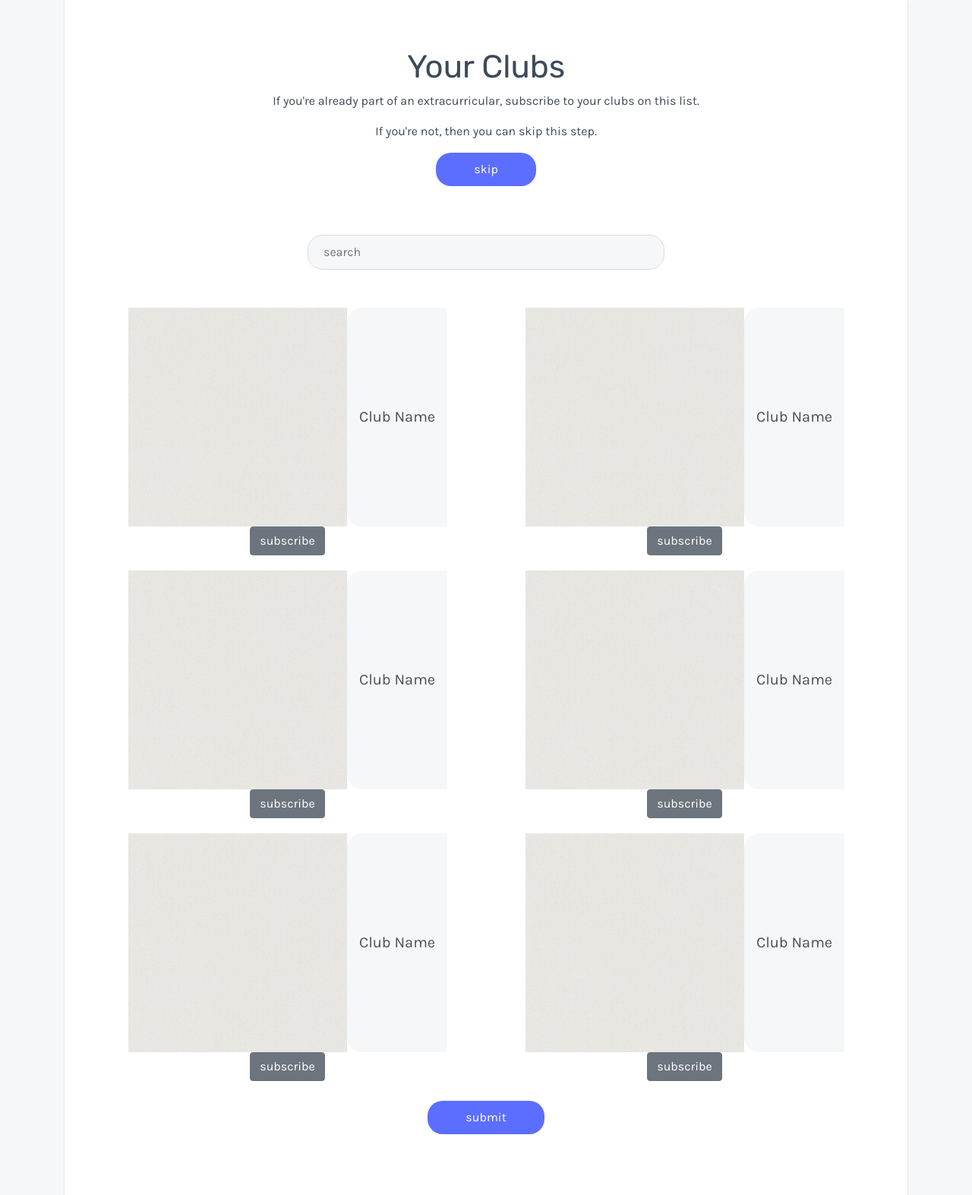
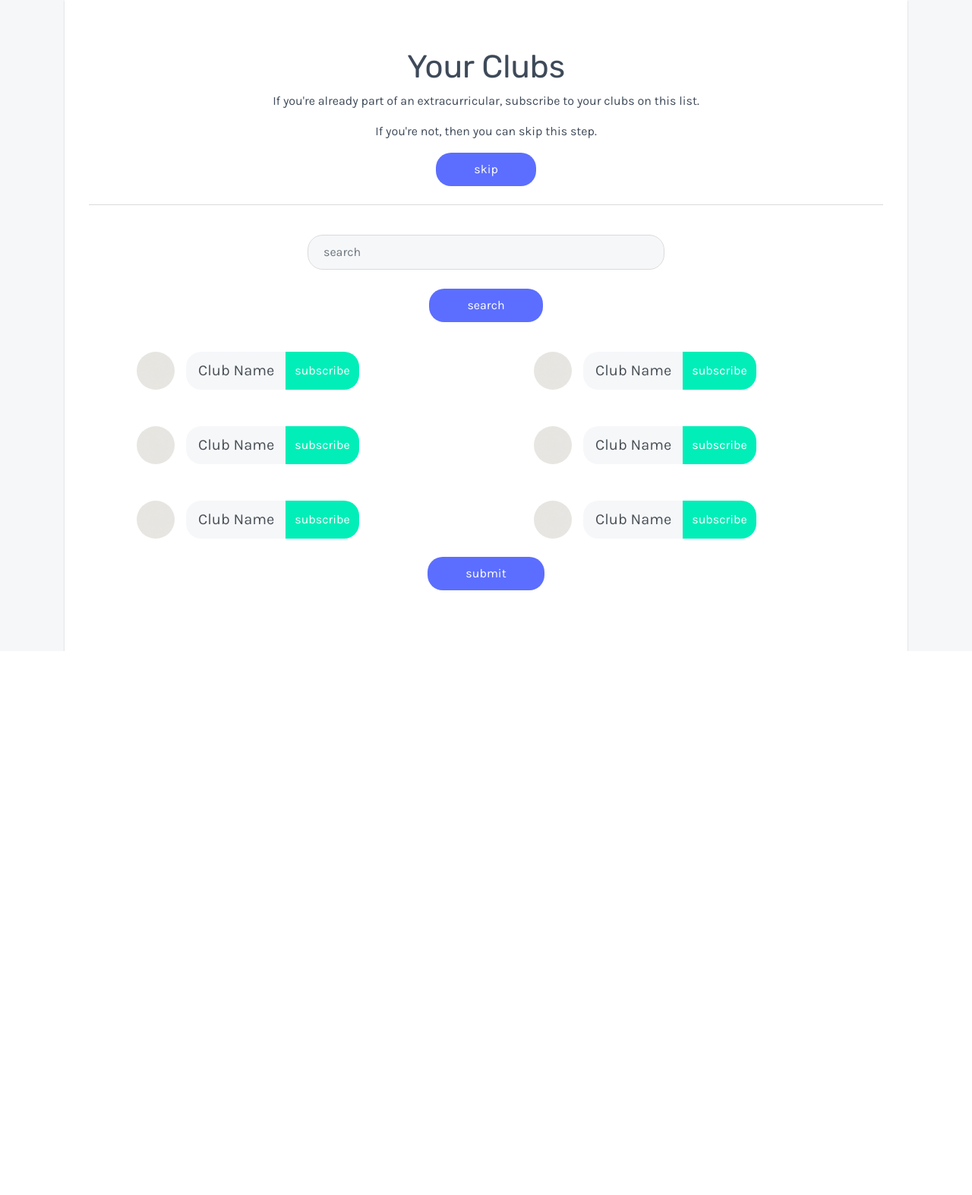
Before and after one commit to TetrisFan/wwthackcodingcolts, a PHP site: page /your-clubs.html in a window 1280 px wide. Shown: the part 82-1655 px from the top of the page at 76% size. After the commit the page ends 939 px from the top, so only its background shows below. Run offline with PHP 8.4, Linux system fonts and the light colour scheme; some libraries are stand-ins or nearby versions.

Commit message:
Revert "Merge branch 'master' of https://github.com/TetrisFan/wwthackcodingcolts"
This reverts commit adc0001269eb66556d724824fd62174014c573cf, reversing
changes made to 7d8e21ebd8699745dcecb15307f5446d07513379.

```diff
--- a/front-end/club-directory.html
+++ b/front-end/club-directory.html
@@ -2,7 +2,7 @@
   <head>
     <meta charset="utf-8">
     <meta name="viewport" content="width=device-width, initial-scale=1, shrink-to-fit=no">
-    <title>Club Directory</title>
+    <title>Sign In</title>
 
     <!-- Bootstrap core CSS -->
     <link rel="stylesheet" href="https://maxcdn.bootstrapcdn.com/bootstrap/4.0.0/css/bootstrap.min.css" integrity="sha384-Gn5384xqQ1aoWXA+058RXPxPg6fy4IWvTNh0E263XmFcJlSAwiGgFAW/dAiS6JXm" crossorigin="anonymous">
--- a/front-end/club-profile.html
+++ b/front-end/club-profile.html
@@ -2,7 +2,7 @@
   <head>
     <meta charset="utf-8">
     <meta name="viewport" content="width=device-width, initial-scale=1, shrink-to-fit=no">
-    <title>Club Profile</title>
+    <title>Sign In</title>
 
     <!-- Bootstrap core CSS -->
     <link rel="stylesheet" href="https://maxcdn.bootstrapcdn.com/bootstrap/4.0.0/css/bootstrap.min.css" integrity="sha384-Gn5384xqQ1aoWXA+058RXPxPg6fy4IWvTNh0E263XmFcJlSAwiGgFAW/dAiS6JXm" crossorigin="anonymous">
--- a/front-end/sign-in.html
+++ b/front-end/sign-in.html
@@ -39,16 +39,14 @@
           <form class="form-signin">
             <input type="text" class="form-control" placeholder="Student ID">
             <input type="password" class="form-control" id="exampleInputPassword1" placeholder="Password">
-          <!--  <button type="submit" class="btn btn-primary">Sign In</button> -->
-            <a href="club-directory.html" class="btn btn-primary btn-text">Sign in</a>
+            <button type="submit" class="btn btn-primary green-button">Sign In</button>
           </form>
         </div>
         <div id="teacher" style="display: none">
           <form class="form-signin">
             <input type="text" class="form-control" placeholder="Email">
             <input type="password" class="form-control" id="exampleInputPassword1" placeholder="Password">
-          <!--  <button type="submit" class="btn btn-primary">Sign in</button> -->
-            <a class="btn btn-primary btn-text" href="club-directory.html">Sign In</a>
+            <button type="submit" class="btn btn-primary">Sign In</button>
           </form>
         </div>
       </div>
--- a/front-end/sign-up.html
+++ b/front-end/sign-up.html
@@ -41,8 +41,7 @@
             <input type="text" class="form-control" placeholder="Last Name">
             <input type="text" class="form-control" placeholder="Student ID">
             <input type="password" class="form-control" id="exampleInputPassword1" placeholder="Password">
-            <!-- <button type="submit" class="btn btn-primary">Sign Up</button> -->
-            <a class="btn btn-primary btn-text" role="button" href="your-clubs.html">Sign Up</a>
+            <button type="submit" class="btn btn-primary green-button">Sign Up</button>
           </form>
         </div>
         <div id="teacher" style="display: none">
@@ -51,8 +50,7 @@
             <input type="text" class="form-control" placeholder="Last Name">
             <input type="text" class="form-control" placeholder="Email">
             <input type="password" class="form-control" id="exampleInputPassword1" placeholder="Password">
-            <!-- <button type="submit" class="btn btn-primary">Sign Up</button> -->
-            <a class="btn btn-primary btn-text" role="button" href="your-clubs.html">Sign Up</a>
+            <button type="submit" class="btn btn-primary">Sign Up</button>
           </form>
         </div>
       </div>
--- a/front-end/styles.css
+++ b/front-end/styles.css
@@ -33,21 +33,6 @@ hr {
   border: 0;
   clear: both;
   display: block;
-<<<<<<< HEAD
-=======
-  width: 100%;
-  background-color: #DADADA;
-  height: 1px;
-  margin-bottom: 3px;
-}
-
-.nav-link, .nav-link:hover {
-  color: #3E4A59;
-}
-
-.mission-container {
-  min-height: 85vh;
->>>>>>> e6531b3ed0e8caa1fe98bde4b10e3df307a4fb9e
   width: 100%;
   background-color: #DADADA;
   height: 1px;
@@ -68,68 +53,6 @@ hr {
 }
 
 
-<<<<<<< HEAD
-=======
-.nav-pills .nav-link.active,.nav-pills .show>.nav-link {
-  color: #3E4A59;
-  background-color: #fff;
-  border-bottom: 3px solid #01EEB8;
-}
-
-.content-container {
-  width: 80%;
-}
-
-.profile-pic {
-  width: 80px;
-  height: auto;
-  border-radius: 100%;
-}
-
-.form-signin {
-  width: 100%;
-  max-width: 500px;
-  padding: 15px;
-  margin: 0 auto;
-}
-
-.form-signin input {
-  margin-bottom: 25px;
-  padding: 10px 20px;
-  border: 1px solid #DADADA;
-  border-radius: 20px;
-  background-color: #F6F7F9;
-}
-
-.form-inline {
-  width: 100%;
-  max-width: 400px;
-}
-
-.form-inline input {
-  padding: 5px 20px;
-  border: 1px solid #DADADA;
-  border-radius: 20px;
-  background-color: #F6F7F9;
-}
-
-.subscribe-box {
-  max-width: 300px;
-  width: 100%;
-}
-
-.input-group {
-  margin-bottom: 10px;
-  margin-top: 10px;
-}
-
-#basic-addon1 {
-  border-top-left-radius: 20px;
-  border-bottom-left-radius: 20px;
-  border: 0;
-  background-color: #F6F7F9;
-}
->>>>>>> e6531b3ed0e8caa1fe98bde4b10e3df307a4fb9e
 
 .btn-primary:not(:disabled):not(.disabled).active,.btn-primary:not(:disabled):not(.disabled):active,.show.btn-primary.dropdown-toggle{
   background-color:#5C6EFF;
@@ -151,18 +74,6 @@ hr {
   background-color: #5C6EFF;
 }
 
-<<<<<<< HEAD
-=======
-.btn-text, .btn-text:hover {
-  text-decoration: none;
-  color: #ffffff;
-}
-
-.shadow {
-  box-shadow: 0 2px 2px 0 rgba(0, 0, 0, 0.15), 0 2px 2px 0 rgba(0, 0, 0, 0.15);
-}
-
->>>>>>> e6531b3ed0e8caa1fe98bde4b10e3df307a4fb9e
 .btn-secondary {
   background-color: #01EEB8;
   border-top-right-radius: 20px;
@@ -171,9 +82,21 @@ hr {
   border-top-left-radius: 0px;
   border: 0;
 }
+ /*
+.btn-secondary:active {
+  background-color: #BBBBBB;
+}
 
+#01EEB8
+*/
+
+/* Here's my css code for toggling the secondary button */
 .btn-secondary.active {
     background-color: #BBBBBB;
+}
+
+.btn-secondary:active {
+  background-color: #BBBBBB;
 }
 
 .btn-secondary:hover {
@@ -182,11 +105,8 @@ hr {
 
 .btn-secondary.toggle {
   background-color: #BBBBBB;
-  margin: 0;
-  padding: 0;
 }
 
-<<<<<<< HEAD
 .card-img-top {
 max-width: 180px;
 max-height: 150px;
@@ -213,13 +133,6 @@ align-items: center;
 
 .card-body h5 {
 margin: 0;
-=======
-.club-profile-pic {
-  width: 50px;
-  height: 50px;
-  border-radius: 100%;
-  margin-right: 5px;
->>>>>>> e6531b3ed0e8caa1fe98bde4b10e3df307a4fb9e
 }
 
 
--- a/front-end/your-clubs.html
+++ b/front-end/your-clubs.html
@@ -26,20 +26,20 @@
         <p>If you're already part of an extracurricular, subscribe to your clubs on this list.</p>
         <p>If you're not, then you can skip this step.</p>
         <div>
-          <a class="btn btn-primary" href="#" role="button">skip</a>
+          <a class="btn btn-primary" href="#"  role="button">skip</a>
         </div>
-
         <hr class="my-4">
 
-        <form class="form-signin d-flex flex-row justify-content-start">
+        <form class="form-signin">
           <input type="text" class="form-control" placeholder="search">
+          <button type="submit" class="btn btn-primary button-sm">search</button>
         </form>
         <!-- Here begins the subscribe buttons as well as their couterparts -->
-        <form class="d-flex flex-column align-items-center">
-          <div class="mx-0 d-flex flex-column align-items-center">
-              <div class="row mx-0 d-flex flex-row justify-content-center">
-                <div class="col-sm-12 col-md-6 col-lg">
-                  <div class="input-group input-group-lg d-flex flex-row justify-content-center">
+        <form>
+          <div class="d-flex flex-column justify-content-start">
+              <div class="row ml-5 my-4">
+                <div class="col noWrap">
+                  <div class="input-group input-group-lg">
                     <img class="club-profile-pic" src="gray.png"/>
                     <div class="input-group-prepend">
                       <span class="input-group-text" id="basic-addon1">Club Name</span>
@@ -47,8 +47,8 @@
                     <button type="button" class="btn btn-secondary" onclick="subscribeFunction()"><div id="subButton">subscribe</div></button>
                   </div>
                 </div>
-                <div class="col-sm-12 col-md-6 col-lg">
-                  <div class="input-group input-group-lg d-flex flex-row justify-content-center">
+                <div class="col">
+                  <div class="input-group input-group-lg">
                     <img class="club-profile-pic" src="gray.png"/>
                     <div class="input-group-prepend">
                       <span class="input-group-text" id="basic-addon1">Club Name</span>
@@ -58,9 +58,9 @@
                 </div>
               </div>
 
-            <div class="row mx-0">
-              <div class="col-sm-12 col-md-6 col-lg">
-                <div class="input-group input-group-lg d-flex flex-row justify-content-center">
+            <div class="row ml-5 my-4">
+              <div class="col">
+                <div class="input-group input-group-lg">
                   <img class="club-profile-pic" src="gray.png"/>
                   <div class="input-group-prepend">
                     <span class="input-group-text" id="basic-addon1">Club Name</span>
@@ -68,8 +68,8 @@
                   <button type="button" class="btn btn-secondary" onclick="subscribeFunction3()"><div id="subButton3">subscribe</div></button>
                 </div>
               </div>
-              <div class="col-sm-12 col-md-6 col-lg">
-                <div class="input-group input-group-lg d-flex flex-row justify-content-center">
+              <div class="col">
+                <div class="input-group input-group-lg">
                   <img class="club-profile-pic" src="gray.png"/>
                   <div class="input-group-prepend">
                     <span class="input-group-text" id="basic-addon1">Club Name</span>
@@ -79,9 +79,9 @@
               </div>
             </div>
 
-            <div class="row mx-0">
-              <div class="col-sm-12 col-md-6 col-lg">
-                <div class="input-group input-group-lg d-flex flex-row justify-content-center">
+            <div class="row ml-5 my-4">
+              <div class="col">
+                <div class="input-group input-group-lg">
                   <img class="club-profile-pic" src="gray.png"/>
                   <div class="input-group-prepend">
                     <span class="input-group-text" id="basic-addon1">Club Name</span>
@@ -89,8 +89,8 @@
                   <button type="button" class="btn btn-secondary" onclick="subscribeFunction5()"><div id="subButton5">subscribe</div></button>
                 </div>
               </div>
-              <div class="col-sm-12 col-md-6 col-lg">
-                <div class="input-group input-group-lg d-flex flex-row justify-content-center">
+              <div class="col">
+                <div class="input-group input-group-lg">
                   <img class="club-profile-pic" src="gray.png"/>
                   <div class="input-group-prepend">
                     <span class="input-group-text" id="basic-addon1">Club Name</span>
@@ -101,10 +101,8 @@
             </div>
 
             <div>
-              <!-- <button class="btn btn-primary"><a href="#" class="btn-text">submit</a></button> -->
-              <a class="btn btn-primary btn-text mt-3" role="button" href="#">submit</a>
+              <button type="submit" class="btn btn-primary">submit</button>
             </div>
-          </div>
         </form>
       </div>
 
```
Also changed, not shown: front-end/index.html (+3 -4 lines), 3 other files.
